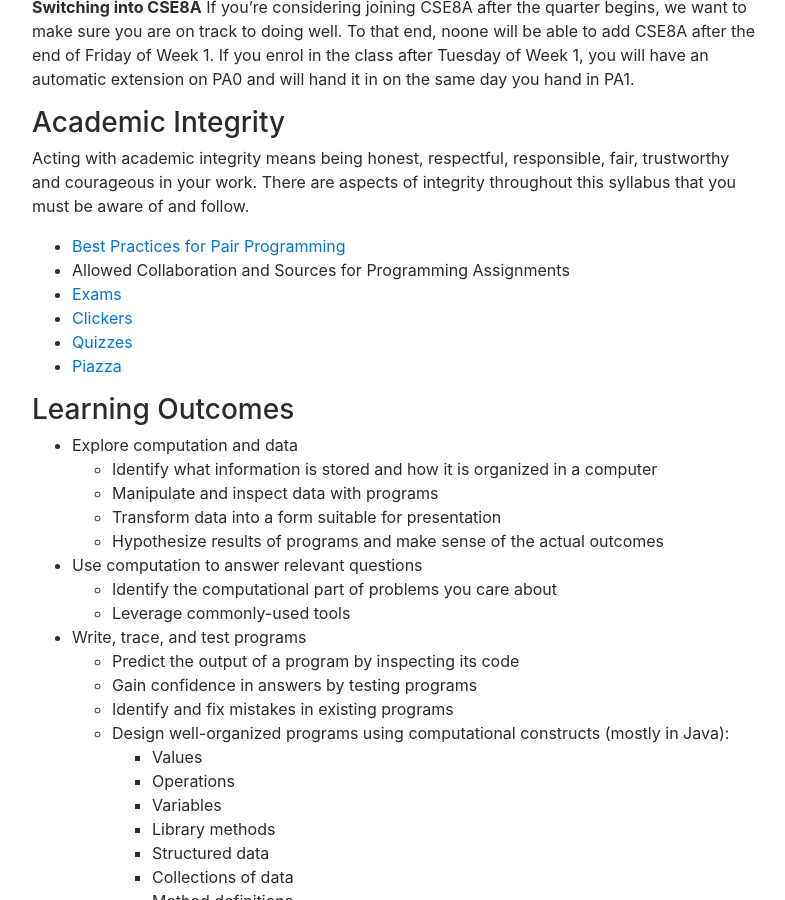
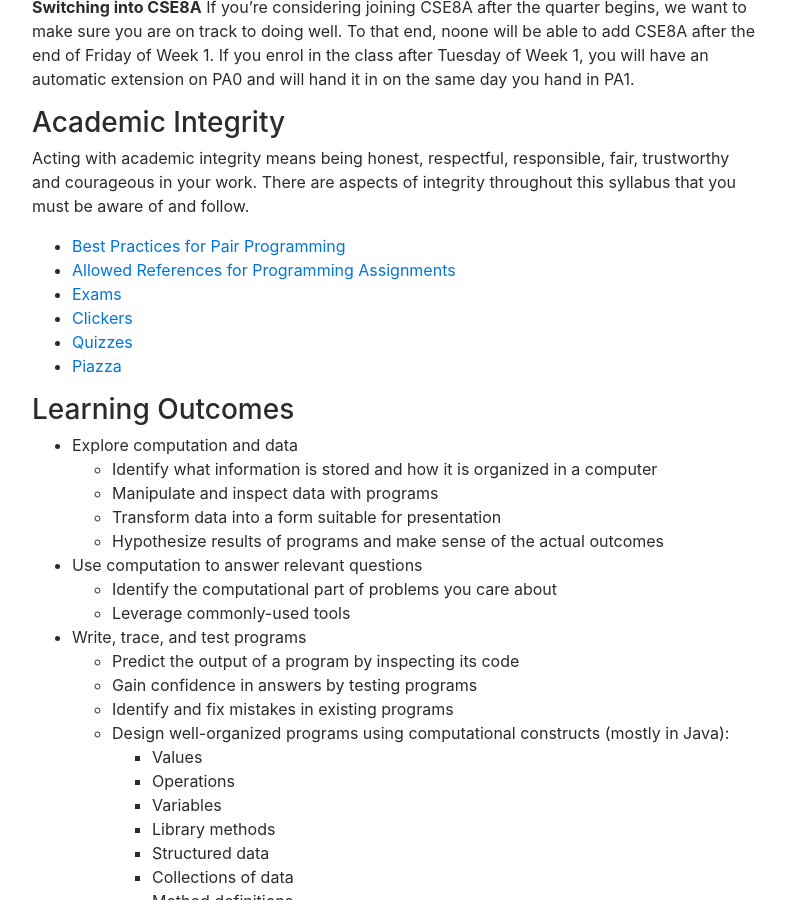
Before and after one commit to ucsd-cse8a-f18/ucsd-cse8a-f18.github.io, a Jekyll site: the page built from index.md, in a window 1280 px wide and 900 px high, scrolled down 12159 px. Shown: the whole window, without its empty margins (243-1028 px from the left). Built offline with Jekyll 4.4.1, drawn with Linux system fonts in a browser that asks for light colours; nearby versions of some CDN libraries.

Commit message:
Update index.md

```diff
--- a/index.md
+++ b/index.md
@@ -617,7 +617,7 @@ fair, trustworthy and courageous in your work. There are aspects of integrity
 throughout this syllabus that you must be aware of and follow.
 
 - <a href="#pa:best-practice">Best Practices for Pair Programming</a>
-- <a id="p:pa:pa-collab">Allowed Collaboration and Sources for Programming Assignments</a>
+- <a href="#p:pa-collab">Allowed References for Programming Assignments</a>
 - <a href="#p:exam-ai">Exams</a>
 - <a href="#p:clicker-ai">Clickers</a>
 - <a href="#p:quiz-ai">Quizzes</a>
```
